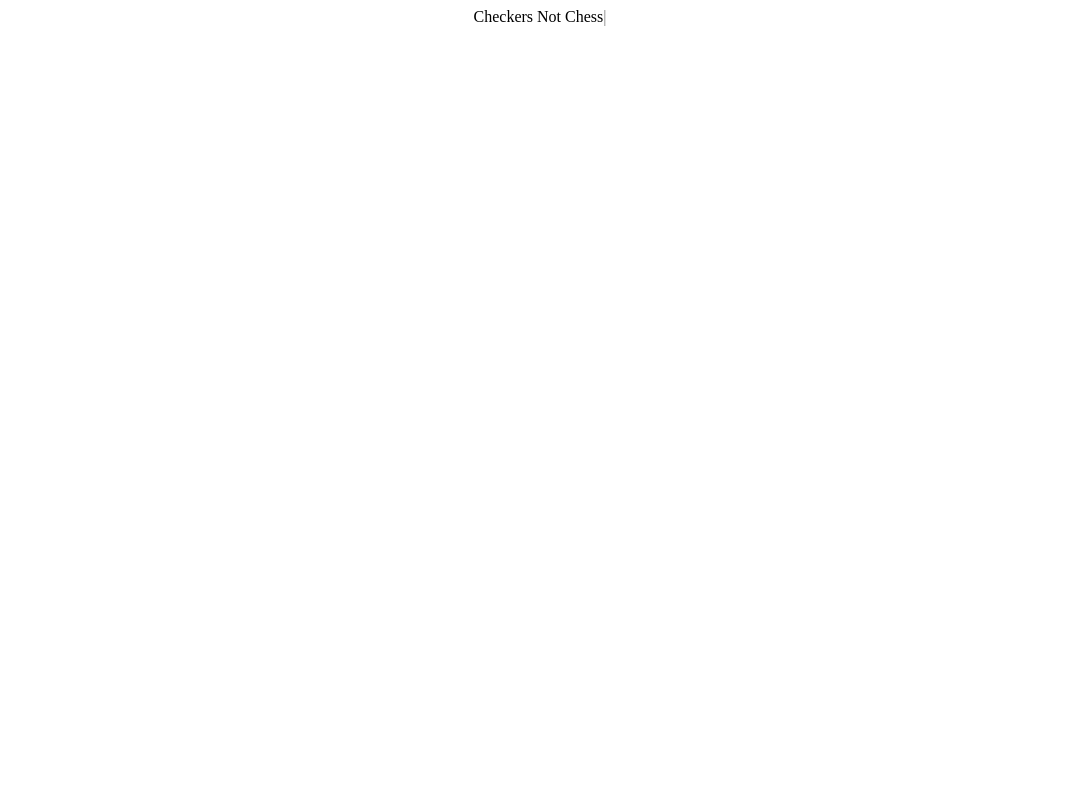
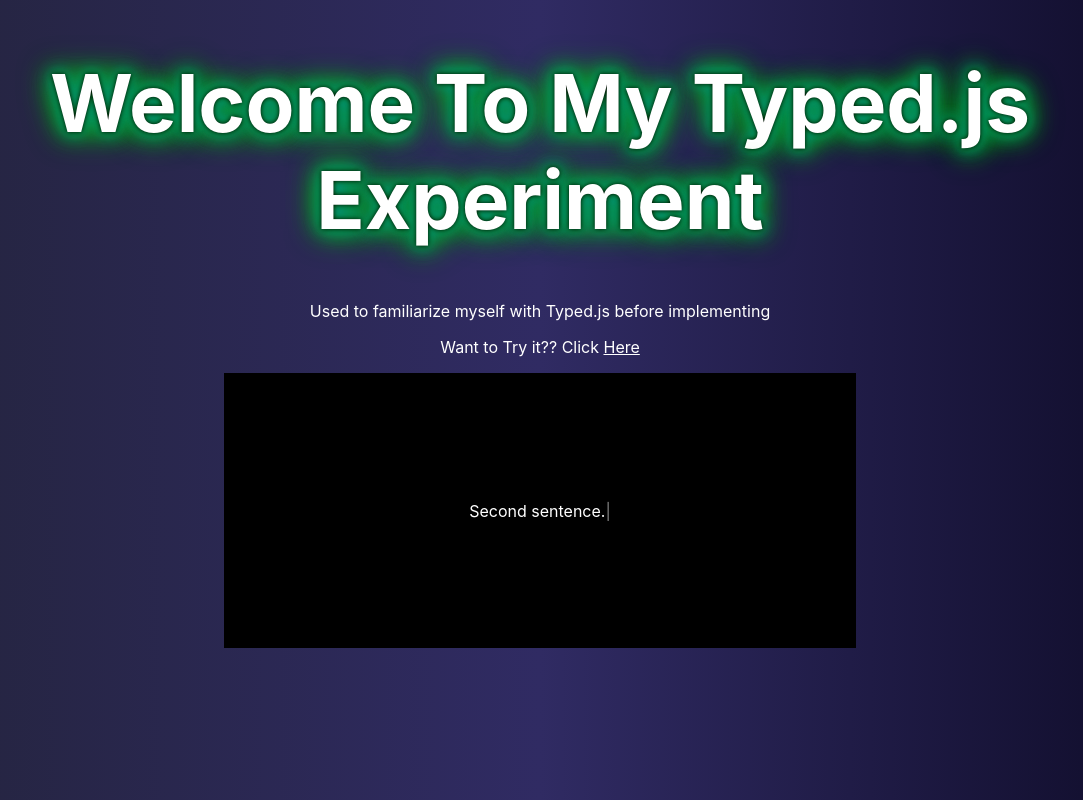
Before and after one commit to Mysta3/typed-js-experiment, a plain HTML site: page index.html in a window 1280 px wide. Shown: the whole page, without its empty margins (100-1183 px from the left). Drawn offline with nearby package versions, Linux system fonts and the light colour scheme.

Commit message:
added styling, neon text, created a box for outputing text

```diff
--- a/index.html
+++ b/index.html
@@ -4,16 +4,23 @@
     <meta charset="UTF-8" />
     <meta name="viewport" content="width=device-width, initial-scale=1.0" />
     <title>Typed.js</title>
-    <link rel="stylesheet" href="styles.css">
+    <link rel="stylesheet" href="styles.css" />
   </head>
 
   <body>
     <div class="banner">
-        <div class="container">
-            <span class="typed_text">
-            I love to Party
-            </span>
-        </div>
+      <h1 class="title">Welcome To My Typed.js Experiment</h1>
+      <p>Used to familiarize myself with Typed.js before implementing</p>
+      <p>
+        Want to Try it?? Click
+        <a id="link" href="https://github.com/mattboldt/typed.js/">Here</a>
+      </p>
+    </div>
+
+    <div class="content">
+      <p class="type_text_container">
+        <span class="typed_text"></span>
+      </p>
     </div>
 
     <script src="https://ajax.googleapis.com/ajax/libs/jquery/3.5.1/jquery.min.js"></script>
--- a/script.js
+++ b/script.js
@@ -2,5 +2,6 @@
 
 var typed = new Typed('.typed_text', {
   // Waits 1000ms after typing "First"
-  strings: ['Test 1234', 'Test Checkmate', 'Checkers Not Chess'],
+  strings: [' Test 5 ^1000', 'First ^1000 sentence.', 'Second sentence.'],
+  smartBackspace: true, // Default value
 });
--- a/styles.css
+++ b/styles.css
@@ -1,3 +1,47 @@
-*{
-    text-align: center;
+* {
+  text-align: center;
+  color: white;
 }
+
+body {
+  background: #0f0c29; /* fallback for old browsers */
+  background: -webkit-linear-gradient(
+    to right,
+    #24243e,
+    #302b63,
+    #0f0c29
+  ); /* Chrome 10-25, Safari 5.1-6 */
+  background: linear-gradient(
+    to right,
+    #24243e,
+    #302b63,
+    #0f0c29
+  ); /* W3C, IE 10+/ Edge, Firefox 16+, Chrome 26+, Opera 12+, Safari 7+ */
+  font-family: -apple-system, BlinkMacSystemFont, 'Segoe UI', Roboto, Oxygen,
+    Ubuntu, Cantarell, 'Open Sans', 'Helvetica Neue', sans-serif;
+}
+
+h1 {
+  font-size: 80px;
+  color: #fff;
+  text-align: center;
+  text-shadow: 0 0 5px rgb(0, 0, 0), 0 0 10px #07a514, 0 0 15px #0073e6,
+    0 0 20px #07a514, 0 0 25px #07a514, 0 0 30px #07a514, 0 0 35px #07a514;
+}
+
+#link:hover {
+  font-size: 18px;
+  color: rgb(9, 238, 238);
+}
+
+.content{
+    background: rgb(0, 0, 0);
+    margin: 0 25%;
+    padding: 10%;
+    border: 1px solid black;
+}
+
+.type_text_container{
+    margin: 0;
+    padding: 0;
+}
```
